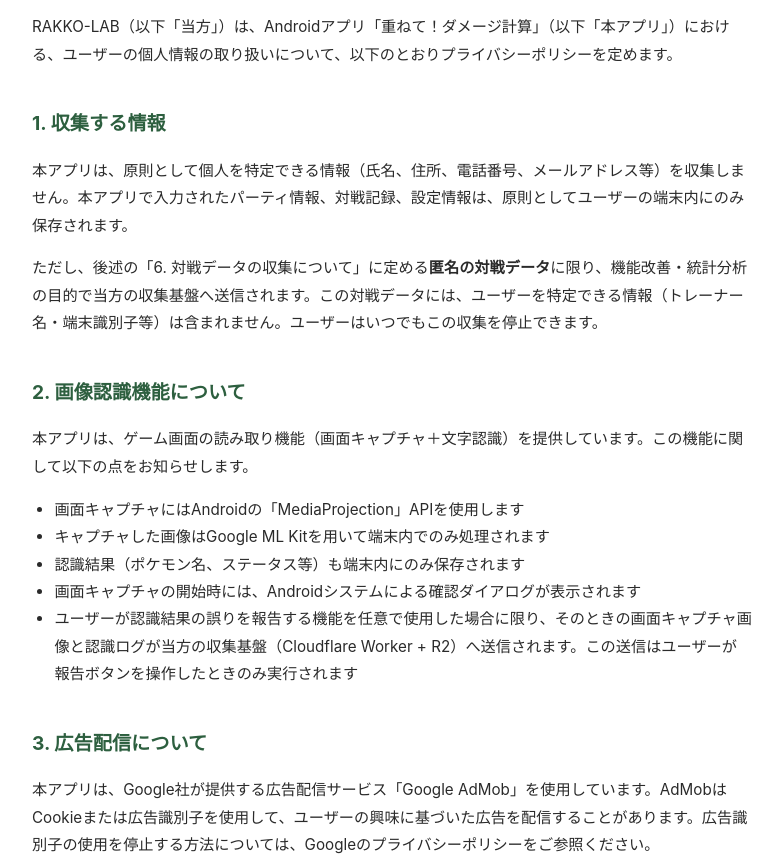
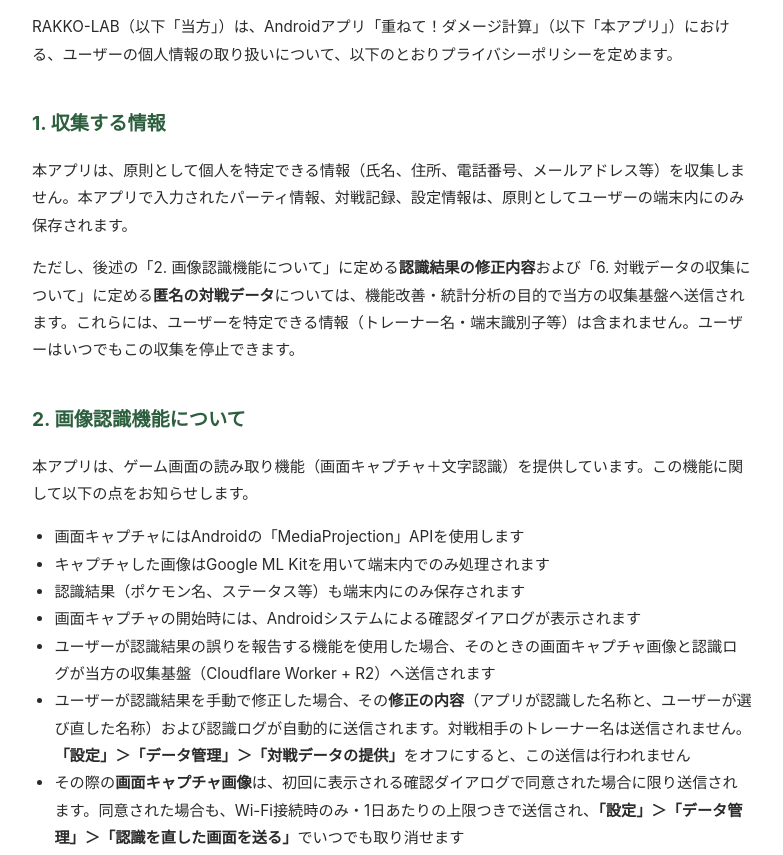
Before and after one commit to RAKKO-LAB/battlesupport, a plain HTML site: page privacy/index.html in a window 1280 px wide. Shown: the part 101-956 px from the top of the page, without its empty margins (248-1031 px from the left). Drawn offline with Linux system fonts and the light colour scheme.

Commit message:
docs(privacy): disclose that corrections upload automatically, and that the screenshot goes only with the one-time consent

```diff
--- a/privacy/index.html
+++ b/privacy/index.html
@@ -20,7 +20,7 @@
 
 <h2>1. 収集する情報</h2>
 <p>本アプリは、原則として個人を特定できる情報（氏名、住所、電話番号、メールアドレス等）を収集しません。本アプリで入力されたパーティ情報、対戦記録、設定情報は、原則としてユーザーの端末内にのみ保存されます。</p>
-<p>ただし、後述の「6. 対戦データの収集について」に定める<strong>匿名の対戦データ</strong>に限り、機能改善・統計分析の目的で当方の収集基盤へ送信されます。この対戦データには、ユーザーを特定できる情報（トレーナー名・端末識別子等）は含まれません。ユーザーはいつでもこの収集を停止できます。</p>
+<p>ただし、後述の「2. 画像認識機能について」に定める<strong>認識結果の修正内容</strong>および「6. 対戦データの収集について」に定める<strong>匿名の対戦データ</strong>については、機能改善・統計分析の目的で当方の収集基盤へ送信されます。これらには、ユーザーを特定できる情報（トレーナー名・端末識別子等）は含まれません。ユーザーはいつでもこの収集を停止できます。</p>
 
 <h2>2. 画像認識機能について</h2>
 <p>本アプリは、ゲーム画面の読み取り機能（画面キャプチャ＋文字認識）を提供しています。この機能に関して以下の点をお知らせします。</p>
@@ -29,7 +29,9 @@
   <li>キャプチャした画像はGoogle ML Kitを用いて端末内でのみ処理されます</li>
   <li>認識結果（ポケモン名、ステータス等）も端末内にのみ保存されます</li>
   <li>画面キャプチャの開始時には、Androidシステムによる確認ダイアログが表示されます</li>
-  <li>ユーザーが認識結果の誤りを報告する機能を任意で使用した場合に限り、そのときの画面キャプチャ画像と認識ログが当方の収集基盤（Cloudflare Worker + R2）へ送信されます。この送信はユーザーが報告ボタンを操作したときのみ実行されます</li>
+  <li>ユーザーが認識結果の誤りを報告する機能を使用した場合、そのときの画面キャプチャ画像と認識ログが当方の収集基盤（Cloudflare Worker + R2）へ送信されます</li>
+  <li>ユーザーが認識結果を手動で修正した場合、その<strong>修正の内容</strong>（アプリが認識した名称と、ユーザーが選び直した名称）および認識ログが自動的に送信されます。対戦相手のトレーナー名は送信されません。<strong>「設定」＞「データ管理」＞「対戦データの提供」</strong>をオフにすると、この送信は行われません</li>
+  <li>その際の<strong>画面キャプチャ画像</strong>は、初回に表示される確認ダイアログで同意された場合に限り送信されます。同意された場合も、Wi-Fi接続時のみ・1日あたりの上限つきで送信され、<strong>「設定」＞「データ管理」＞「認識を直した画面を送る」</strong>でいつでも取り消せます</li>
 </ul>
 
 <h2>3. 広告配信について</h2>
@@ -69,7 +71,7 @@
 </ul>
 <p>送信されるデータは匿名であり、氏名・メールアドレス等の個人情報や、端末そのものの識別子とは結び付けていません。上記のランダムIDは同一の利用者による記録をまとめるためだけのもので、そこから個人を特定することはできません。データは機能改善および統計分析の目的にのみ利用します。</p>
 <p><strong>過去の対戦記録について:</strong> 本機能の導入後、初回起動時に一度だけ、それ以前に端末内へ保存されていた対戦記録も上記の匿名形式で送信されます（送信するのは上記「送信する情報」の項目のみで、メモやトレーナー名は送信されません）。</p>
-<p><strong>収集の停止（オプトアウト）:</strong> この収集は初期状態で有効ですが、<strong>「設定」＞「データ」＞「対戦データの提供」</strong> のスイッチでいつでも停止できます。停止後は、以降の対戦データは一切送信されません。ただし、対戦データの分析に基づく機能（選出分析など）は、データ提供にご協力いただいている間のみご利用いただけます。停止すると、これらの分析機能は利用できなくなります。</p>
+<p><strong>収集の停止（オプトアウト）:</strong> この収集は初期状態で有効ですが、<strong>「設定」＞「データ管理」＞「対戦データの提供」</strong> のスイッチでいつでも停止できます。停止後は、以降の対戦データは一切送信されません。ただし、対戦データの分析に基づく機能（選出分析など）は、データ提供にご協力いただいている間のみご利用いただけます。停止すると、これらの分析機能は利用できなくなります。</p>
 
 <h2>7. アクセス権限について</h2>
 <p>本アプリは、機能提供のため以下の権限を使用する場合があります。</p>
@@ -92,6 +94,6 @@
 <h2>11. お問い合わせ</h2>
 <p>本ポリシーに関するお問い合わせは、X（旧Twitter）アカウント <a href="https://x.com/rakkolab" target="_blank">@rakkolab</a> までお願いいたします。</p>
 
-<p class="meta">制定日: 2026年6月7日<br>改定日: 2026年6月19日<br>改定日: 2026年7月18日<br>運営者: RAKKO-LAB</p>
+<p class="meta">制定日: 2026年6月7日<br>改定日: 2026年6月19日<br>改定日: 2026年7月18日<br>改定日: 2026年8月12日<br>運営者: RAKKO-LAB</p>
 </body>
 </html>
```
